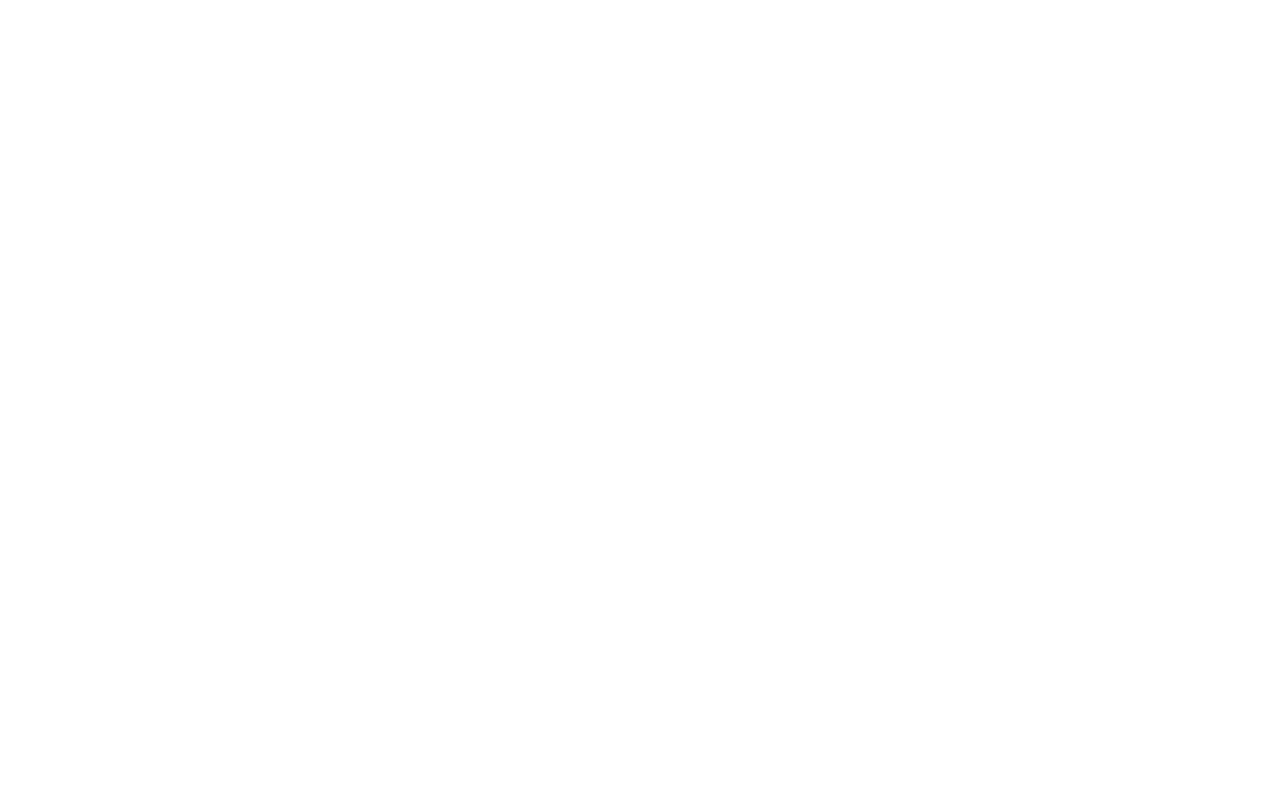
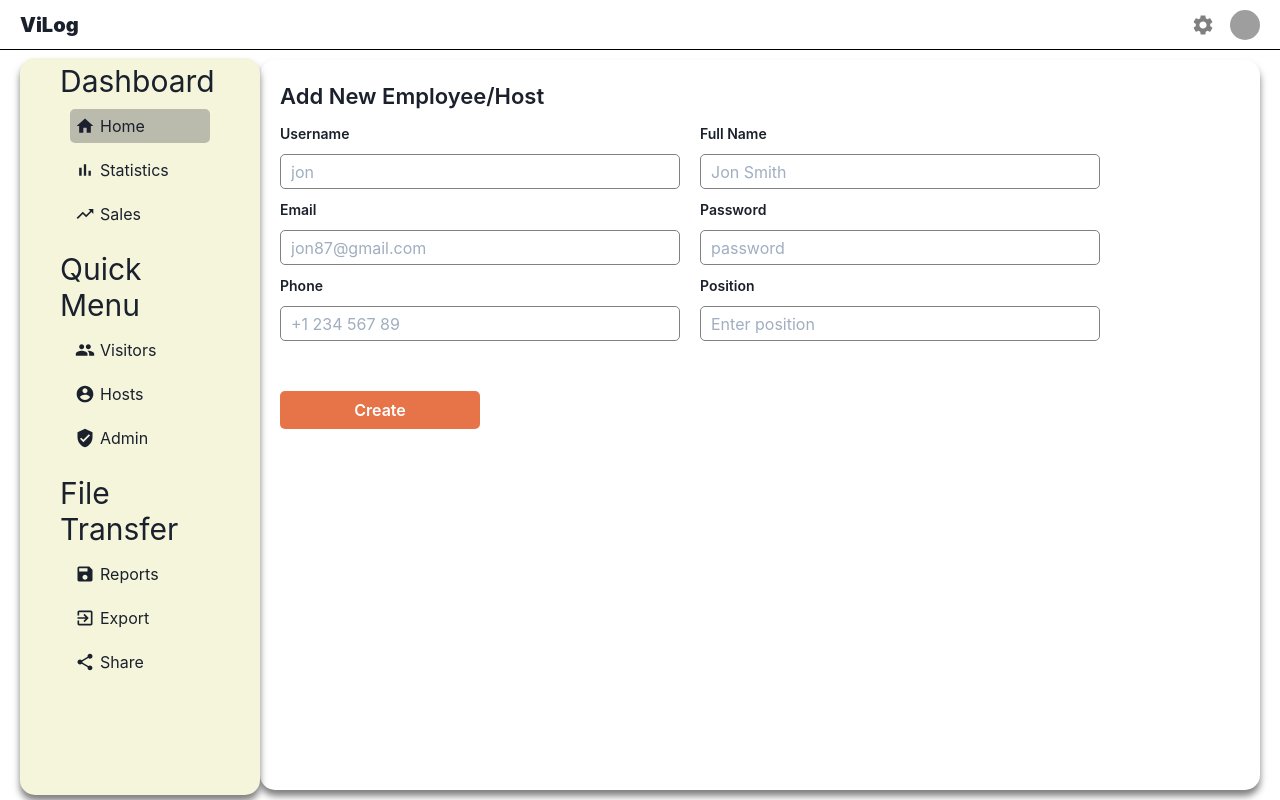
Before and after one commit to Nicholas-Darko-Brown/ViLog, a React (Create React App) app in the folder Client/guest-app/: page /newEmployeeUser in a window 1280 px wide. Before the commit this address had no page. Built offline with nearby package versions, Linux system fonts and the light colour scheme; grey boxes are pictures that could not be loaded.

Commit message:
Created Add new employee page

```diff
--- a/Client/guest-app/src/App.js
+++ b/Client/guest-app/src/App.js
@@ -15,6 +15,7 @@ import NewUser from './components/Dashboard/Dashboard Pages/New User/NewUser';
 import Admin from './components/Dashboard/Dashboard Pages/Admin/Admin';
 import AdminPage from './components/Dashboard/Dashboard Pages/Admin/AdminPage/AdminPage';
 import EmployeeEdit from './components/Dashboard/Dashboard Pages/Edit/EmployeeEdit/EmployeeEdit';
+import NewEmployeeUser from './components/Dashboard/Dashboard Pages/New User/NewEmployeeUser/NewEmployeeUser'
 
 const App = () => {
   return (
@@ -34,6 +35,7 @@ const App = () => {
           <Route path='/admin' element={<Admin />}></Route>
           <Route path='/adminPage' element={<AdminPage />}></Route>
           <Route path='/employeeEdit/:employeeEdit' element={<EmployeeEdit />}></Route>
+          <Route path='/newEmployeeUser' element={<NewEmployeeUser />}></Route>
         </Routes>
       </Router>
 
--- a/Client/guest-app/src/components/Dashboard/Dashboard Pages/Edit/EmployeeEdit/EmployeeEdit.js
+++ b/Client/guest-app/src/components/Dashboard/Dashboard Pages/Edit/EmployeeEdit/EmployeeEdit.js
@@ -23,7 +23,7 @@ const EmployeeEdit = () => {
             <button
               className="edit_add_btn"
               onClick={() => {
-                navigate('/newUser');
+                navigate('/newEmployeeUser');
               }}
             >
               Create <Add />{' '}
--- /dev/null
+++ b/Client/guest-app/src/components/Dashboard/Dashboard Pages/New User/NewEmployeeUser/NewEmployeeUser.css
@@ -0,0 +1,68 @@
+.new_employee_user_container {
+    flex: 4;
+}
+
+.new_employee_sidebar {
+    display: flex;
+}
+
+.new_employee_content {
+    flex: 4;
+    padding: 20px;
+    margin: 10px 20px;
+    border-radius: 15px;
+    box-shadow: 0px 6px 7px 0px rgba(0,0,0,0.5);
+    -webkit-box-shadow: 0px 6px 7px 0px rgba(0,0,0,0.5);
+    -moz-box-shadow: 0px 6px 7px 0px rgba(0,0,0,0.5);
+}
+
+.new_employee_title {
+    font-size: 22px;
+    font-weight: 600;
+}
+
+.new_employee_form_wrapper {
+    display: flex;
+    flex-wrap: wrap;
+}
+
+.new_employee_item {
+    width: 400px;
+    display: flex;
+    flex-direction: column;
+    margin-top: 10px;
+    margin-right: 20px;
+}
+
+.new_employee_item>label {
+    margin-bottom: 10px;
+    font-size: 14px;
+    font-weight: 600;
+}
+
+.new_employee_item>input {
+    height: 35px;
+    padding: 10px;
+    border: 1px solid gray;
+    outline: 0;
+    border-radius: 5px;
+}
+
+.new_employee_item>input:focus {
+    border: 2px solid blue;
+}
+
+.new_employee_btn {
+    width: 200px;
+    border: none;
+    background-color: #e77449;
+    color: white;
+    padding: 7px;
+    font-weight: 600;
+    border-radius: 5px;
+    margin-top: 50px;
+}
+
+.new_employee_btn:hover {
+    opacity: 0.8;
+}
--- /dev/null
+++ b/Client/guest-app/src/components/Dashboard/Dashboard Pages/New User/NewEmployeeUser/NewEmployeeUser.js
@@ -0,0 +1,57 @@
+import Navbar from '../../../Dashboard Components/Navbar/Navbar'
+import Sidebar from '../../../Dashboard Components/Sidebar/Sidebar'
+import './NewEmployeeUser.css'
+
+const NewEmployeeUser = () => {
+    const handleSubmit = e => {
+        e.preventDefault()
+      }
+
+  return (
+    <div className='new_employee_user_container'>
+        <Navbar />
+        <div className="new_employee_sidebar">
+            <Sidebar />
+            <div className="new_employee_content">
+            <span className="new_employee_title">Add New Employee/Host</span>
+          <form action="" className="new_employee_form">
+          <div className="new_employee_form_wrapper">
+            <div className="new_employee_item">
+              <label htmlFor="">Username</label>
+              <input type="text" name="text" id="text" placeholder='jon'/>
+            </div>
+
+            <div className="new_employee_item">
+              <label htmlFor="">Full Name</label>
+              <input type="text" name="text" id="text" placeholder='Jon Smith'/>
+            </div>
+
+            <div className="new_employee_item">
+              <label htmlFor="">Email</label>
+              <input type="email" name="email" id="email" placeholder='jon87@gmail.com'/>
+            </div>
+
+            <div className="new_employee_item">
+              <label htmlFor="">Password</label>
+              <input type="password" name="password" id="password" placeholder='password'/>
+            </div>
+
+            <div className="new_employee_item">
+              <label htmlFor="">Phone</label>
+              <input type="tel" name="tel" id="tel" placeholder='+1 234 567 89'/>
+            </div>
+
+            <div className="new_employee_item">
+              <label htmlFor="">Position</label>
+              <input type="text" name="text" id="text" placeholder='Enter position'/>
+            </div>
+            </div>
+            <button className="new_employee_btn" onClick={(e) => handleSubmit(e)}>Create</button>
+          </form>
+            </div>
+        </div>
+    </div>
+  )
+}
+
+export default NewEmployeeUser
```
